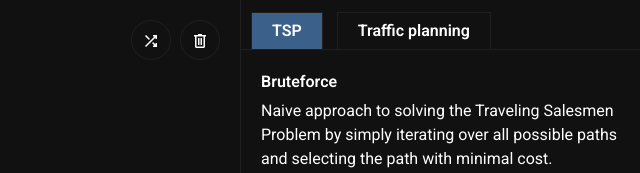
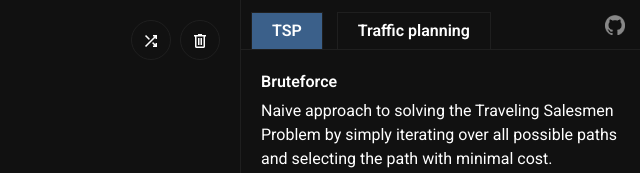
Before and after one commit to phlhg/traffic-sim, a website built with webpack: page public/index.html in a window 1280 px wide. Shown: the top 173 px of the page, 640-1280 px from the left. Built offline with nearby package versions, Linux system fonts and the light colour scheme.

Commit message:
Add link to github

```diff
--- a/public/css/main.css
+++ b/public/css/main.css
@@ -4,6 +4,7 @@ body { overflow-x: hidden; }
 
 .material-symbols-outlined { font-size: inherit; line-height: inherit; }
 
+.social-link,
 .controls .method .score .score-container > .export > span,
 .map > .editor > .delete,
 .controls .buttonSelect,
@@ -424,3 +425,20 @@ body { overflow-x: hidden; }
 .message.active {
     transform: translate(-50%, 0);
 }
+
+.social-link {
+    position: absolute;
+    display: block;
+    top: 15px; right: 15px;
+    height: 20px; width: 20px;
+    z-index: 200;
+    opacity: 0.5;
+}
+
+.social-link:hover { opacity: 1; }
+
+.social-link > img {
+    position: absolute;
+    top: 0; left: 0;
+    width: 100%; height: 100;
+}
--- a/public/index.html
+++ b/public/index.html
@@ -13,5 +13,6 @@
     <body>
         <section class="map"></section>
         <section class="controls"></section>
+        <a class="social-link" href="https://github.com/phlhg/traffic-sim" title="Github Reposiory" target="_blank"><img src="/img/github.png" /></a>
     </body>
 </html>
```
Also changed, not shown: public/img/github.png (added).
